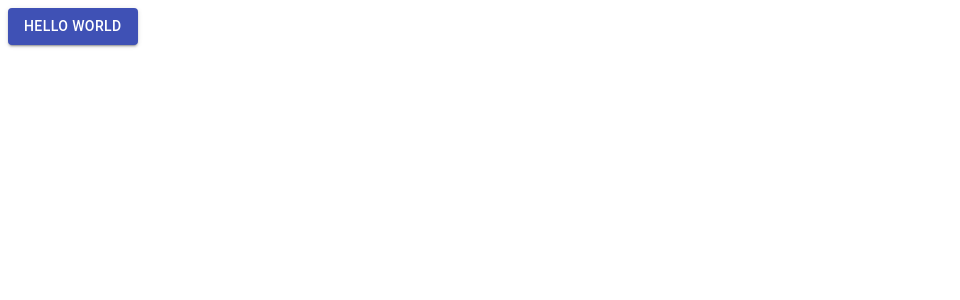
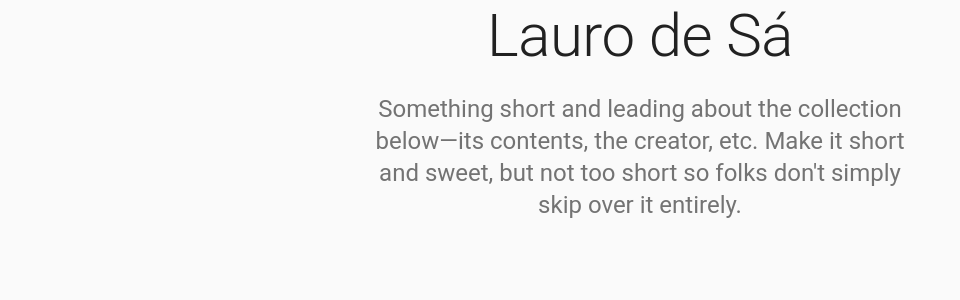
Before and after one commit to laurods/it-app, a Next.js app: page / in a window 1280 px wide. Shown: the top 300 px of the page, without its empty margins (0-960 px from the left). Built offline with nearby package versions, Linux system fonts and the light colour scheme.

Commit message:
Atualizaçoes 20012021c

```diff
--- a/pages/index.js
+++ b/pages/index.js
@@ -1,10 +1,35 @@
-import React from 'react';
-import Button from '@material-ui/core/Button';
+import React from "react";
+import Container from "@material-ui/core/Container";
+import CssBaseline from "@material-ui/core/CssBaseline";
+import Typography from "@material-ui/core/Typography";
 function Home() {
   return (
-    <Button variant="contained" color="primary">
-      Hello World
-    </Button>
+    <div>
+      <CssBaseline />
+      <main>
+        <Container maxWidth="sm">
+          <Typography
+            component="h1"
+            variant="h2"
+            align="center"
+            color="textPrimary"
+            gutterBottom
+          >
+            Lauro de Sá
+          </Typography>
+          <Typography
+            variant="h5"
+            align="center"
+            color="textSecondary"
+            paragraph
+          >
+            Something short and leading about the collection below—its contents,
+            the creator, etc. Make it short and sweet, but not too short so
+            folks don&apos;t simply skip over it entirely.
+          </Typography>
+        </Container>
+      </main>
+    </div>
   );
 }
 
```
